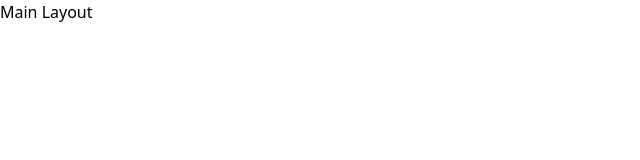
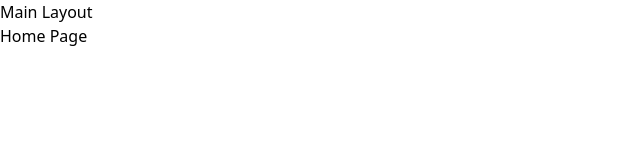
Before and after one commit to guidonunes/marketplace-mern, a React (Create React App) app in the folder dashboard/: page / in a window 1280 px wide. Before the commit this address had no page. Shown: the top 160 px of the page, without its empty margins (0-640 px from the left). Built offline with nearby package versions, Linux system fonts and the light colour scheme.

Commit message:
import outlet from react router dom

```diff
--- a/dashboard/src/layout/MainLayout.jsx
+++ b/dashboard/src/layout/MainLayout.jsx
@@ -1,9 +1,10 @@
 import React from 'react';
+import { Outlet } from 'react-router-dom';
 
 const MainLayout = () => {
   return (
     <div>
-      <h1>Main Layout</h1>
+      <h1>Main Layout <Outlet/></h1>
     </div>
   );
 };
```
